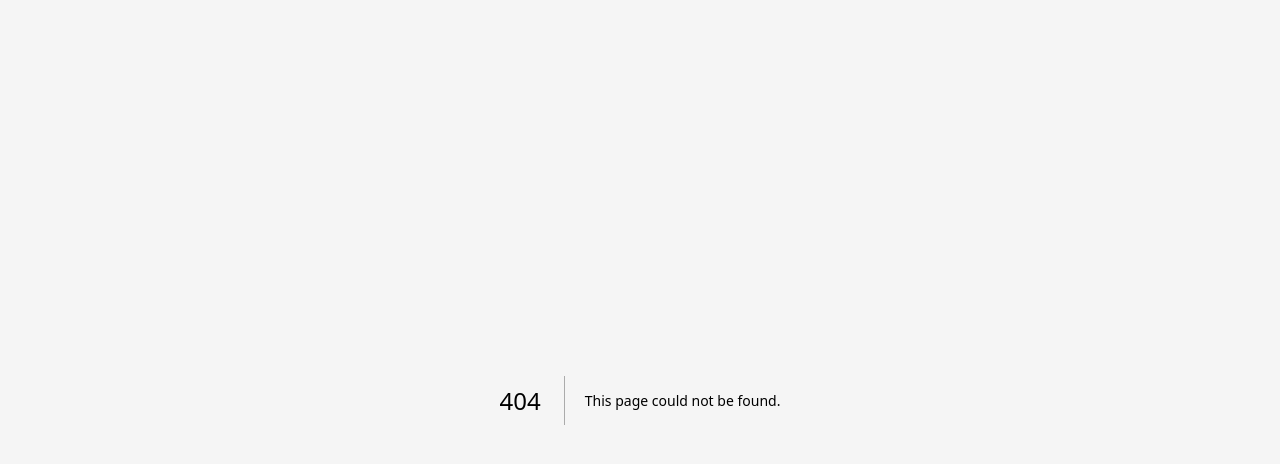
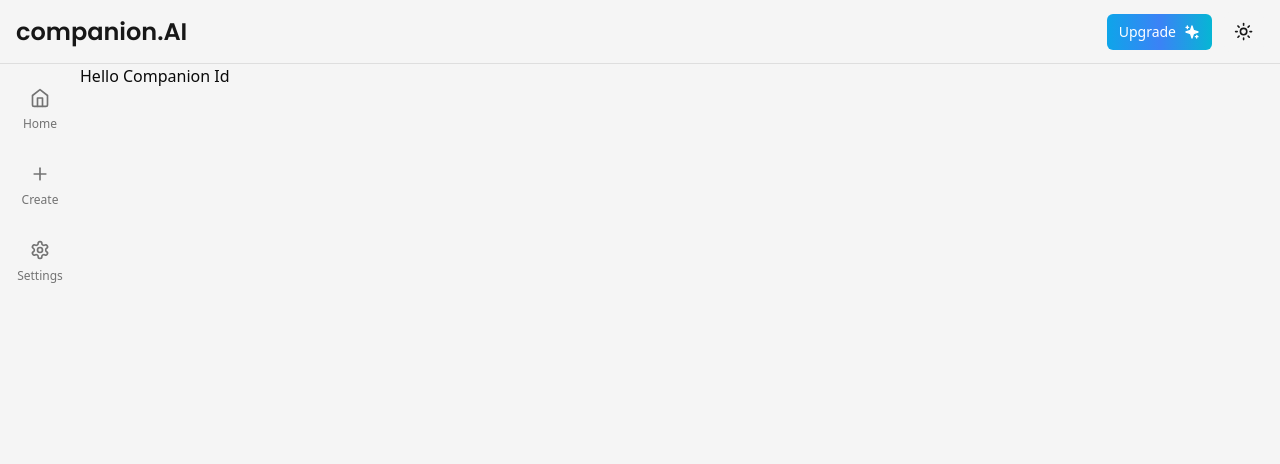
Before and after one commit to tanayvaswani/companion-ai, a Next.js app: page /companions/1 in a window 1280 px wide. Before the commit this address had no page. Shown: the top 464 px of the page. Built offline with nearby package versions, Linux system fonts and the light colour scheme.

Commit message:
feat: companion id page

```diff
--- /dev/null
+++ b/app/(root)/(routes)/companions/[companionId]/page.tsx
@@ -0,0 +1,9 @@
+const CompanionIdPage = () => {
+    return (
+        <div>
+            Hello Companion Id
+        </div>
+     );
+}
+
+export default CompanionIdPage;
```
